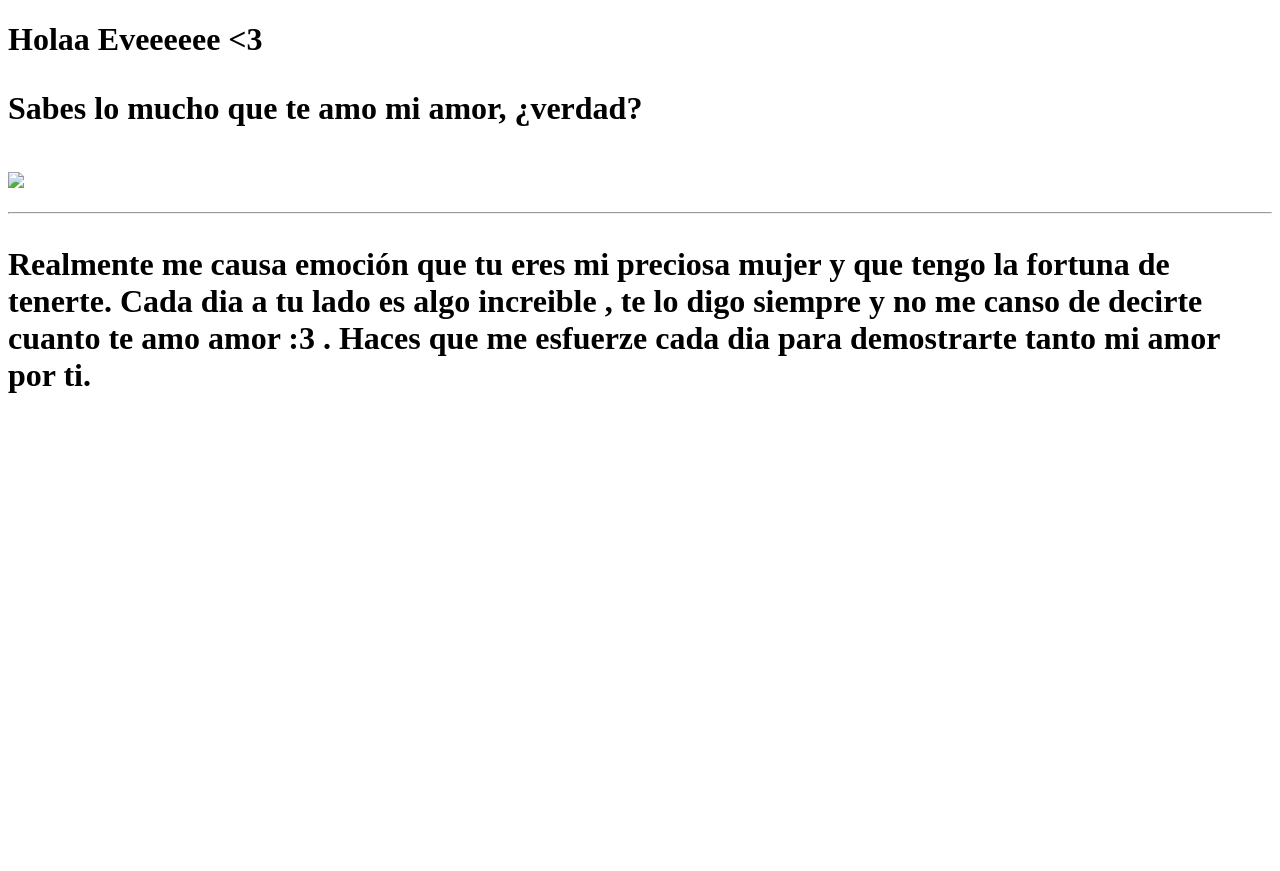
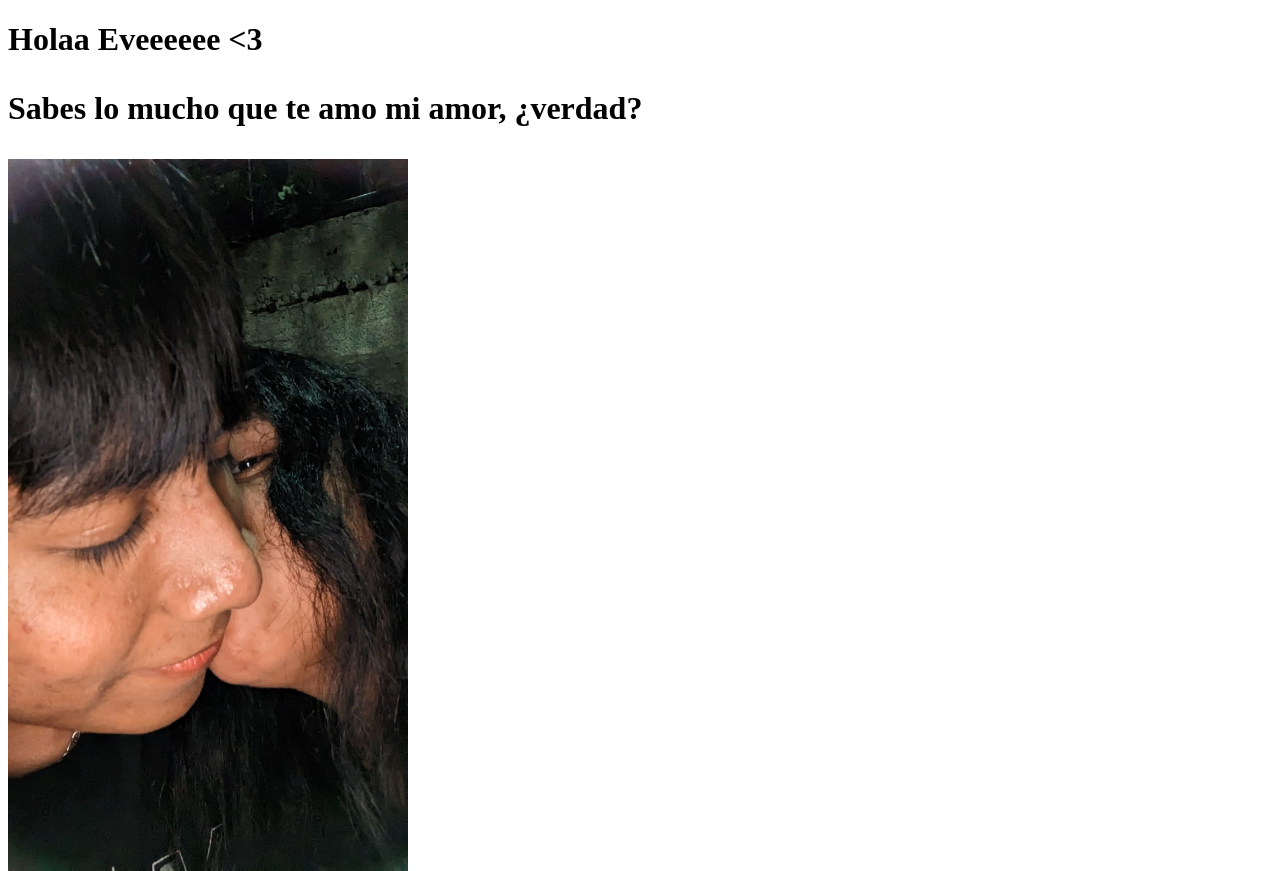
Before and after one commit to abraham2203/Patongo010, a plain HTML site: page index.html in a window 1280 px wide. Shown: the top 871 px of the page. Before the commit the page ends 800 px from the top, so only its background shows below. Drawn offline with Linux system fonts and the light colour scheme.

Commit message:
Update index.html

```diff
--- a/index.html
+++ b/index.html
@@ -6,7 +6,7 @@
 <body>
 <h1>Holaa Eveeeeee <3</p>
 <p>Sabes lo mucho que te amo mi amor, ¿verdad?</p>
-<img src="pictures/eyp.jpg" width="400" heigth="200">
+<img src="Patongo010/eyp.jpg" width="400" heigth="200">
 <hr>
 <p> Realmente me causa emoción que tu eres mi preciosa mujer y que tengo la fortuna de tenerte. Cada dia a tu lado es algo increible , te lo digo siempre y no me canso de decirte cuanto te amo amor :3 . Haces que me esfuerze cada dia para demostrarte tanto mi amor por ti.
 <table>
```
